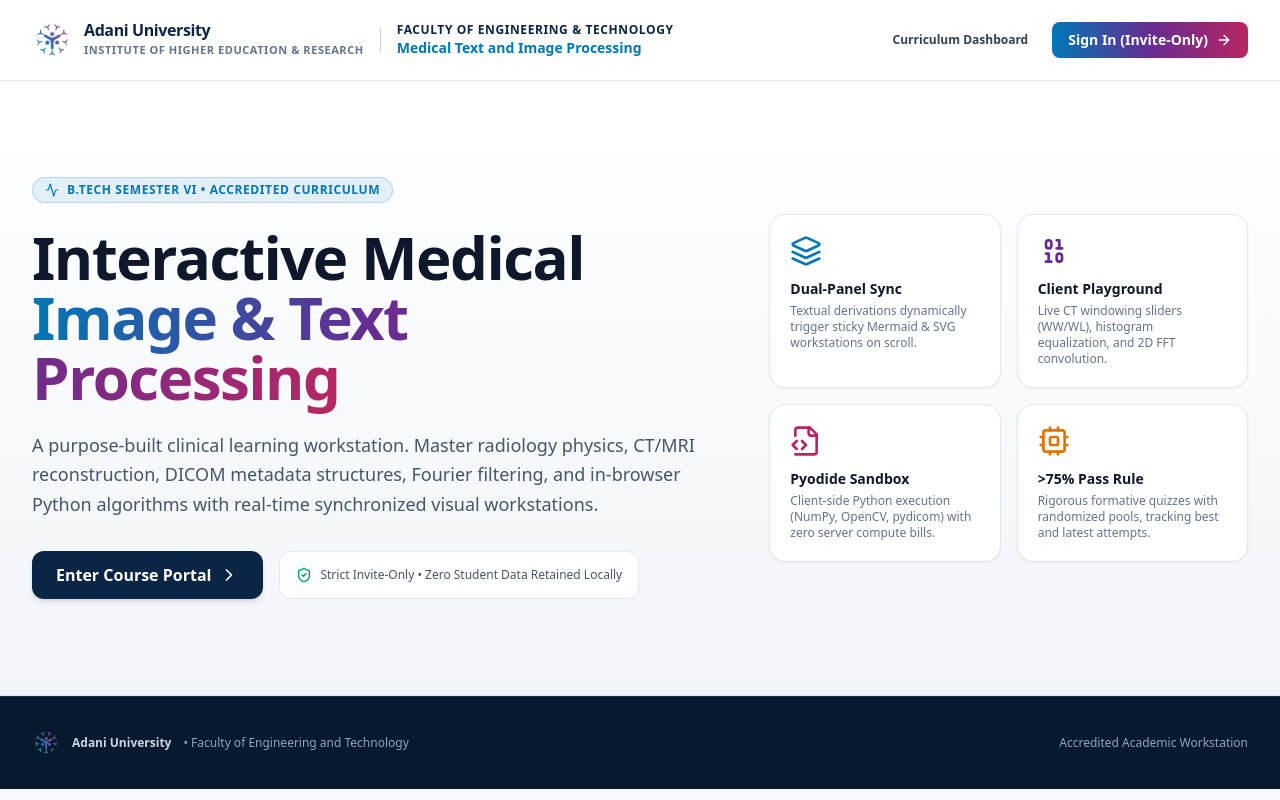
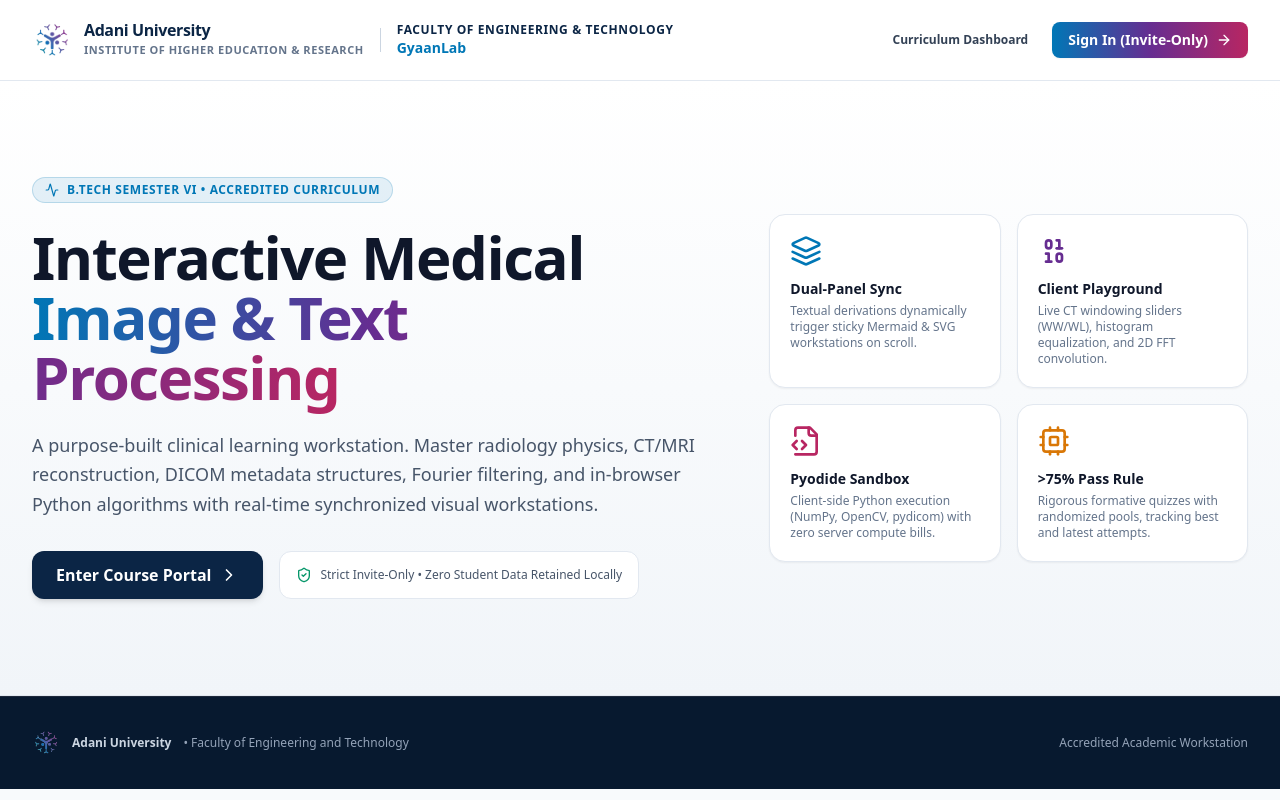
Before and after one commit to jayy1506/medimage, a Next.js app in the folder frontend/: page / in a window 1280 px wide. Built offline with nearby package versions, Linux system fonts and the light colour scheme; no server answers.

Commit message:
feat(branding): rename platform to GyaanLab while preserving curriculum course title

```diff
--- a/frontend/src/app/(auth)/login/page.tsx
+++ b/frontend/src/app/(auth)/login/page.tsx
@@ -122,7 +122,7 @@
           Faculty of Engineering and Technology
         </h2>
         <h1 className="mt-1 text-2xl font-black text-slate-900 tracking-tight">
-          Medical Text and Image Processing
+          GyaanLab
         </h1>
         <p className="mt-1 text-xs text-slate-500 font-mono">Academic Workstation</p>
       </div>
--- a/frontend/src/app/layout.tsx
+++ b/frontend/src/app/layout.tsx
@@ -6,8 +6,8 @@
 import FloatingAiTutorModal from "@/components/tutor/FloatingAiTutorModal";
 
 export const metadata: Metadata = {
-  title: "Medical Text and Image Processing | Adani University",
-  description: "Academic Learning Platform for AIDS 12605.1 - Faculty of Engineering and Technology, Adani Institute of Higher Education and Research",
+  title: "GyaanLab | Adani University",
+  description: "GyaanLab Academic Learning Platform - Faculty of Engineering and Technology, Adani Institute of Higher Education and Research",
   icons: {
     icon: "/assets/logo.png",
   },
--- a/frontend/src/app/page.tsx
+++ b/frontend/src/app/page.tsx
@@ -44,7 +44,7 @@
                 Faculty of Engineering &amp; Technology
               </span>
               <span className="text-sm font-bold text-adani-cyan">
-                Medical Text and Image Processing
+                GyaanLab
               </span>
             </div>
           </div>
--- a/frontend/src/app/tutor/page.tsx
+++ b/frontend/src/app/tutor/page.tsx
@@ -511,7 +511,7 @@
 
             <div>
               <h2 className="text-xs sm:text-sm font-bold text-zinc-200 truncate max-w-xs sm:max-w-md">
-                {activeSession?.title || "Medical Text and Image Processing AI Tutor"}
+                {activeSession?.title || "GyaanLab Clinical AI Tutor"}
               </h2>
               <span className="text-[10px] text-zinc-500 flex items-center gap-1.5">
                 <span className="w-1.5 h-1.5 rounded-full bg-emerald-500" />
```
